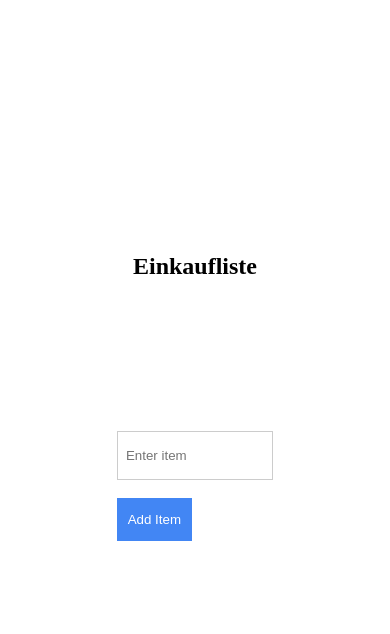
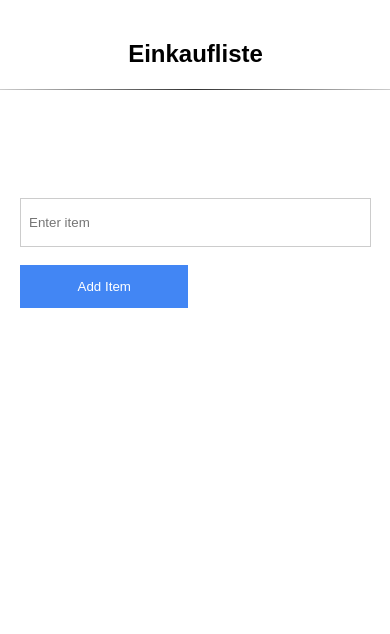
Before and after one commit to mohitsingh89/html-db-connection, a plain HTML site: page index.html in a window 390 px wide. Drawn offline with Linux system fonts and the light colour scheme; no server answers.

Commit message:
fit mobile

```diff
--- a/index.html
+++ b/index.html
@@ -12,17 +12,43 @@
 
     html,
     body {
+      margin: 0;
+      padding: 0;
+      font-family: Arial, sans-serif;
+    }
+    #einkaufliste, #list {
+      width: 90%;
+      max-width: 400px;
+      margin: 0 auto;
+      padding: 20px;
+      border: 0px solid #ccc;
+      margin-bottom: 0px;
+    }
+  @media screen and (max-width: 480px) {
+    #einkaufliste, #list {
+      width: 100%;
+      max-width: 100%;
+    }
+  }
+   /*  body {
       display: flex;
       justify-content: center;
       align-items: center;
       height: 100vh;
       flex-direction: column;
+      margin: 0;
+      padding: 0;
     }
     #list, #einkaufliste {
       width: 50%;
       border: 0px solid #ccc;
       padding: 20px;
       margin: 10px;
+    } */
+    @media (max-width: 600px) {
+      #list, #einkaufliste {
+        width: 90%;
+      }
     }
     hr {
       border: 0;
```
